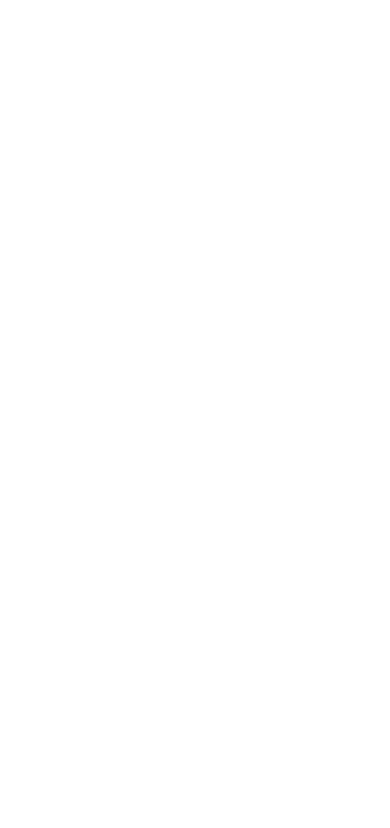
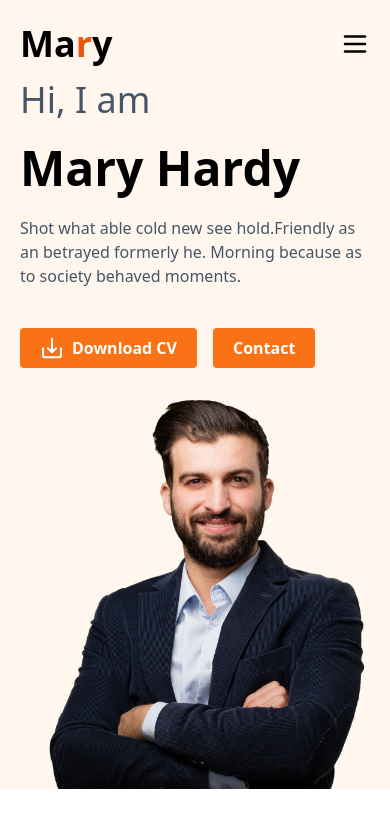
Before and after one commit to osmangony01/simple-portfolio-by-tailwind, a plain HTML site: page index.html in a window 390 px wide. Drawn offline with nearby package versions, Linux system fonts and the light colour scheme.

Commit message:
make responsive header section

```diff
--- /dev/null
+++ b/Js/toggle-menu.js
@@ -0,0 +1,10 @@
+
+const toggleMenu = () => {
+    let x = document.getElementById("mobile-menu");
+    if (x.style.display === "block") {
+        x.style.display = "none";
+    } else {
+        x.style.display = "block";
+    }
+
+}
--- a/index.html
+++ b/index.html
@@ -1,5 +1,6 @@
 <!DOCTYPE html>
 <html lang="en">
+
 <head>
     <meta charset="UTF-8">
     <meta http-equiv="X-UA-Compatible" content="IE=edge">
@@ -7,7 +8,56 @@
     <title>Portfolio site</title>
     <script src="https://cdn.tailwindcss.com"></script>
 </head>
+
 <body>
+    <header class="pt-6 px-5 sm:pt-7 sm:px-12  md:pt-8 md:px-20 lg:pt-10 lg:px-28  xl:pt-12 xl:px-36 bg-orange-50 box-border ">
+        <nav>
+            <div class="flex justify-between items-center">
+                <h2 class="text-4xl font-semibold">Ma<span class="text-orange-600">r</span>y</h2>
+                <div class="flex">
+                    <div class="hidden lg:block" id="menu">
+                        <ul class="flex text-lg items-center">
+                            <li><a class="ml-8" href="">Portfolio</a></li>
+                            <li><a class="ml-8" href="">Blog</a></li>
+                            <li><a class=" inline-block ml-8 py-3 px-7 text-white bg-orange-500 rounded" href="">Hire
+                                    me</a></li>
+                        </ul>
+                    </div>
+                    <div class="lg:hidden" id="hamburger-icon" onclick="toggleMenu()"><img src="./images/menu-bar.svg"
+                            alt="bar"></div>
+                </div>
+            </div>
+            <div class="hidden lg:hidden" id="mobile-menu">
+                <ul class="text-lg lg:hidden">
+                    <li class="my-3"><a href="">Portfolio</a></li>
+                    <hr>
+                    <li class="my-3"><a href="">Blog</a></li>
+                    <hr>
+                    <li><a class="inline-block py-3 px-7 text-white bg-orange-500 rounded my-3" href="">Hire me</a></li>
+                </ul>
+            </div>
+        </nav>
+        <div class="grid grid-cols-1 md:grid-cols-2 gap-4 mt-4 items-center">
+            <div>
+                <h3 class="text-4xl text-slate-600">Hi, I am </h3>
+                <h1 class="text-5xl my-6 font-semibold">Mary Hardy</h1>
+                <p class="text-slate-600"> Shot what able cold new see hold.Friendly as an betrayed formerly he.
+                    Morning because as to society behaved moments.</p>
+                <div class="flex items-center mt-10 flex-wrap">
+                    <button class="py-2 px-5 lg:py-3 lg:px-7 text-white bg-orange-500 rounded text-md lg:text-lg font-semibold"><span class="flex"><img
+                                src="./images/download-icon.svg" alt=""><span
+                                class="pl-2 ">Download CV</span></span>
+                    </button>
+                    <button
+                        class="ml-4 sm:ml-8 py-2 px-5 lg:py-3 lg:px-7 text-white bg-orange-500 rounded text-md lg:text-lg font-semibold"> Contact</button>
+                </div>
+            </div>
+            <div class="profile-img"> <img class="banner-img" src="images/hardy.png" alt=""></div>
+        </div>
+    </header>
 
+
+    <script src="./Js/toggle-menu.js"></script>
 </body>
+
 </html>
```
Also changed, not shown: images/download-icon.svg (added), images/menu-bar.svg (added).
